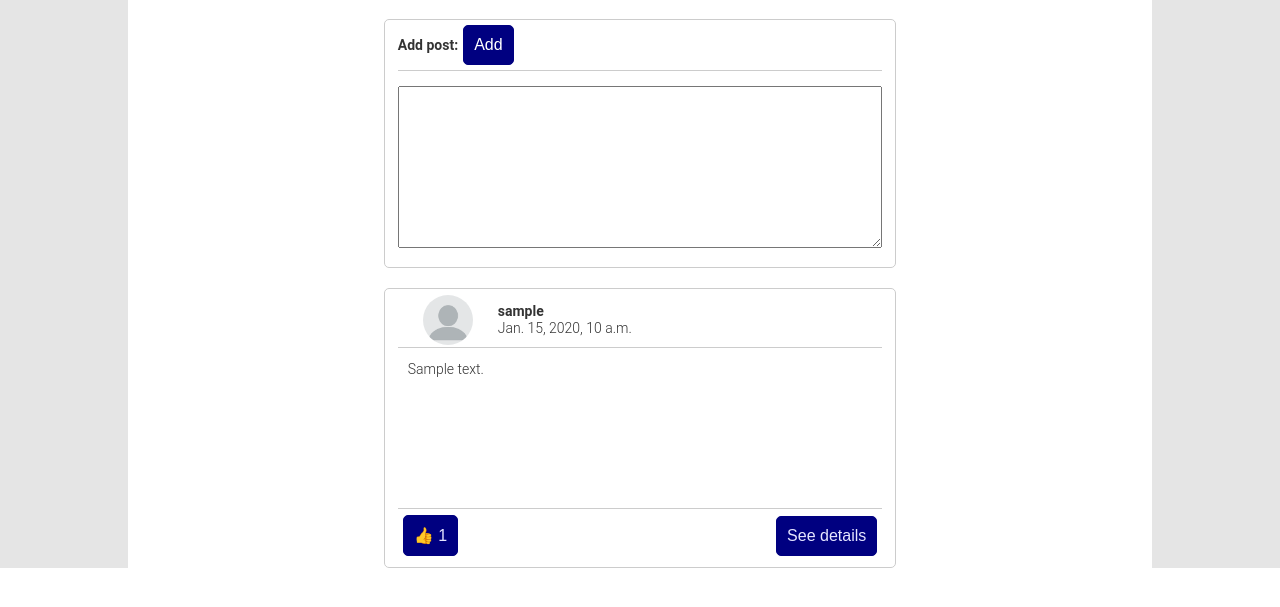
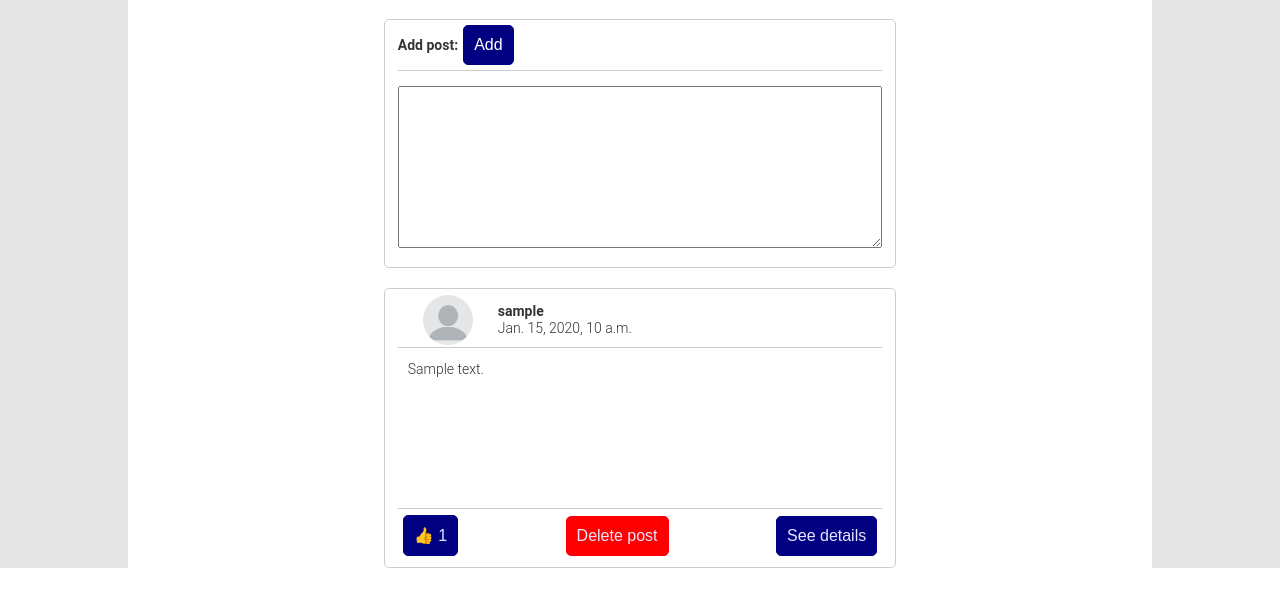
Before and after one commit to alopalka/Django_Social_Media, a Django app: page /posts/ in a window 1280 px wide. Shown: the part 71-678 px from the top of the page. Run offline with Django 4.2, Linux system fonts and the light colour scheme; a user stored in the database is signed in; tables that the repository leaves empty hold one stand-in row (values such as "Sample post").

Commit message:
Added delete post logic

```diff
--- a/social_media/posts/urls.py
+++ b/social_media/posts/urls.py
@@ -5,9 +5,10 @@ app_name="posts"
 
 urlpatterns=[
     path('',views.posts_view,name="posts"),
-    path('post/react/<int:pk>/<int:in_post>',views.react_to_post,name="reactpost"),
+    path('post/react/<int:pk>/<int:in_post>',views.react_to_post,name="postreact"),
     path('post/details/<int:pk>',views.details_post,name="details"),
     path('post/add',views.create_post,name="postcreate"),
-    path('comment/react/<int:pk>',views.react_to_comment,name="reactcomment"),
+    path('post/delete/<int:pk>',views.delete_post,name="postdelete"),
+    path('comment/react/<int:pk>',views.react_to_comment,name="commentreact"),
     path('comment/create/<int:pk>',views.create_comment,name="commentcreate"),
 ]
--- a/social_media/posts/views.py
+++ b/social_media/posts/views.py
@@ -1,3 +1,4 @@
+import re
 from django.shortcuts import redirect, render
 from django.contrib.auth.decorators import login_required
 
@@ -105,3 +106,11 @@ def details_post(request,pk,template="posts/posts_details_page.html"):
     }
 
     return render(request,template,context)
+
+@login_required
+def delete_post(request,pk):
+    post=Post.objects.get(pk=pk)
+    if post.author==request.user:
+        post.delete()
+
+    return redirect("/")
--- a/social_media/static/css/mainapp/style_main.css
+++ b/social_media/static/css/mainapp/style_main.css
@@ -41,6 +41,17 @@ a:hover,button:hover{
     font-weight: 400;
     color: #fff;
     border:#000080 1px solid;
+    border-radius: 5px;
+}
+
+.btn-delete{
+    margin: 5px;
+    padding: 10px;
+    background-color: #ff0000;
+    font-size: medium;
+    font-weight: 400;
+    color: #fff;
+    border:#ff0000 1px solid;
     border-radius: 5px;
 }
 
--- a/social_media/templates/posts/posts_details_page.html
+++ b/social_media/templates/posts/posts_details_page.html
@@ -26,7 +26,7 @@
             </div>
             <div class="bottom-section">
                 <button class="btn-classic">
-                    <a href="{% url 'posts:reactpost' pk=post.pk in_post=1 %}">
+                    <a href="{% url 'posts:postreact' pk=post.pk in_post=1 %}">
                         <p>👍 {% if post.amount_of_likes > 0 %}{{ post.amount_of_likes }}{% endif %}</p>
                     </a>
                 </button>
@@ -47,7 +47,7 @@
                     </div>
                     <div class="lower">
                         <button class="btn-classic">
-                            <a href="{% url 'posts:reactcomment' pk=comment.pk %}">
+                            <a href="{% url 'posts:commentreact' pk=comment.pk %}">
                                 <p>👍 {% if comment.amount_of_likes > 0 %}{{ comment.amount_of_likes }}{% endif %}</p>
                             </a>
                         </button>
--- a/social_media/templates/posts/posts_page.html
+++ b/social_media/templates/posts/posts_page.html
@@ -37,10 +37,17 @@
             </div>
             <div class="bottom-section">
                 <button class="btn-classic">
-                    <a href="{% url 'posts:reactpost' pk=post.pk in_post=0 %}">
+                    <a href="{% url 'posts:postreact' pk=post.pk in_post=0 %}">
                         <p>👍 {% if post.amount_of_likes > 0 %}{{ post.amount_of_likes }}{% endif %}</p>
                     </a>
                 </button>
+                {% if user == post.author %}
+                <button class="btn-delete">
+                    <a href="{% url 'posts:postdelete' pk=post.pk %}">
+                        <p>Delete post</p>
+                    </a>
+                </button>
+                {% endif %}
                 <button class="btn-classic">
                     <a href="{% url 'posts:details' pk=post.pk %}">
                         <p>See details</p>
```
Also changed, not shown: social_media/static/css/posts/style_posts.css (line endings or trailing spaces).
